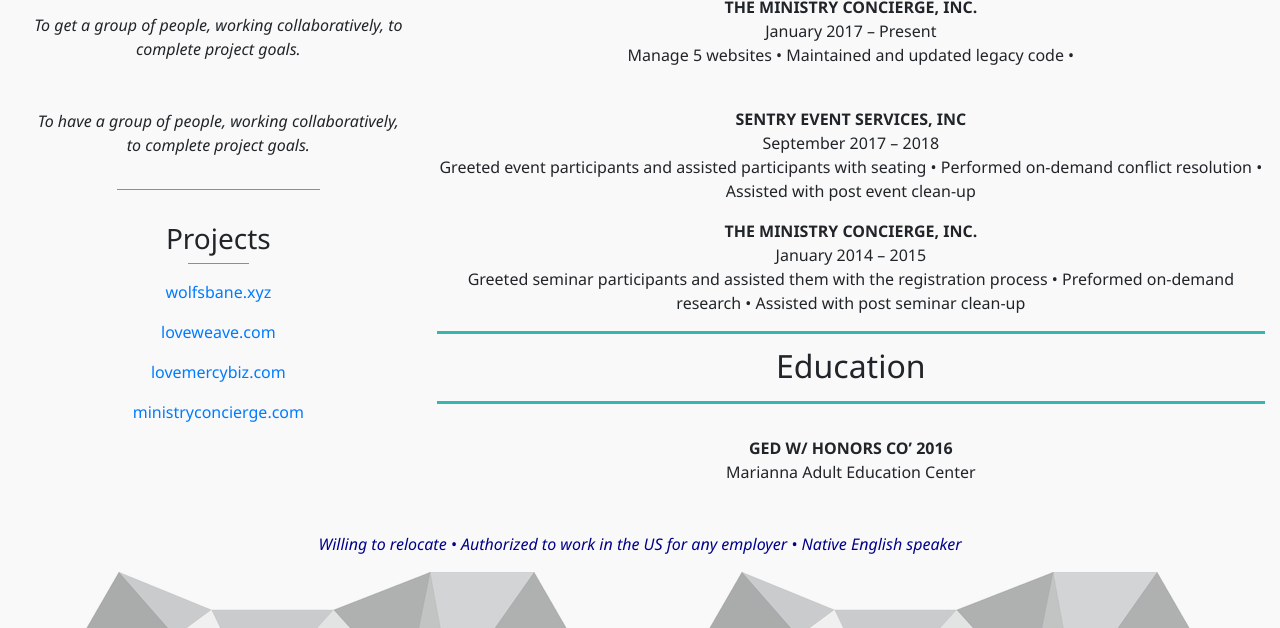
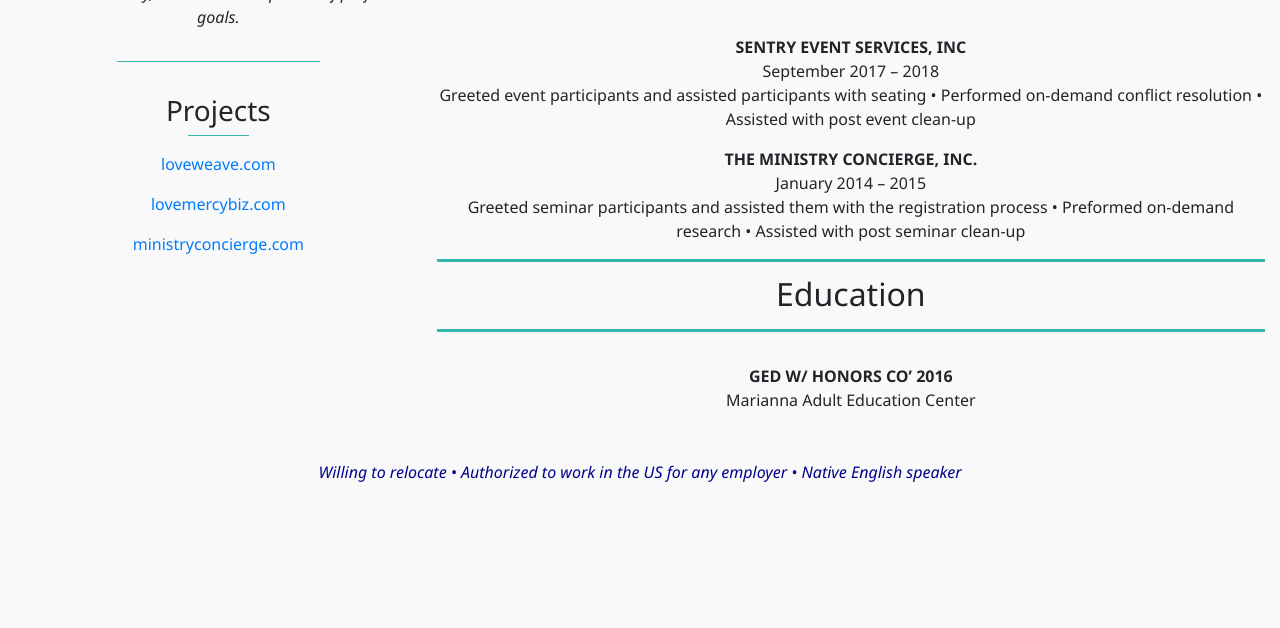
Before and after one commit to lovemercybiz/inspired-resume, a plain HTML site: page index.html in a window 1280 px wide. Shown: the part 689-1317 px from the top of the page. After the commit the page ends 1189 px from the top, so only its background shows below. Drawn offline with Linux system fonts and the light colour scheme.

Commit message:
Changed links

```diff
--- a/index.html
+++ b/index.html
@@ -12,8 +12,8 @@
 
     <body>
       <div class="container-fluid">
-            <div style="background:url(img/triangle-1805473_960_720.png) fixed; color:transparent; height: 3.5em;"></div>
-                <p class="relocate-work">Willing to relocate • Authorized to work in the US for any employer • Native English speaker </p>
+            <!-- <div style="background:url(img/triangle-1805473_960_720.png) fixed; color:transparent; height: 3.5em;"></div> -->
+                <p class="relocate-work">Willing to relocate • Authorized to work in the US for any employer • Native English speaker</p>
 
 
       <div style="margin-right: 0" class="row">
@@ -48,16 +48,14 @@
         <hr>
              <h3>Objective</h3>
                 <hr class="shorterLine">
-                    <p class="p-3"><em>To get a group of people, working collaboratively, to complete project goals.</em></p>
-                    <p class="p-3"><em>To have a group of people, working collaboratively, to complete project goals.</em></p>
+                    <p class="p-3"><em>To facilitate a group of people, into working collaboratively, toward the completion of project goals.</em></p>
                 <hr class="shortLine">
 
              <h3>Projects</h3>
                 <hr class="shorterLine">
-                <p class="col-sm col-md col-lg col-xl"><a href="wolfsbane.xyz" target="_blank">wolfsbane.xyz</a></p>
-                <p class="col-sm col-md col-lg col-xl"><a href="loveweave.com" target="_blank">loveweave.com</a></p>
-                <p class="col-sm col-md col-lg col-xl"><a href="#lovemercybiz" target="_blank">lovemercybiz.com</a></p>
-                <p class="col-sm col-md col-lg col-xl"><a href="ministryconcierge.com" target="_blank">ministryconcierge.com</a></p>
+                <p class="col-sm col-md col-lg col-xl"><a href="http://www.loveweave.com/" target="_blank">loveweave.com</a></p>
+                <p class="col-sm col-md col-lg col-xl"><a href="http://www.lovemercybiz.com/" target="_blank">lovemercybiz.com</a></p>
+                <p class="col-sm col-md col-lg col-xl"><a href="http://ministryconcierge.org/" target="_blank">ministryconcierge.com</a></p>
         <br>
         </div><!-- end of 1st col -->
 
@@ -68,7 +66,7 @@
                             <h3>Languages</h3>
                             <div style="text-transform: uppercase;" class="container">
                                     <!-- <p>css3</p><p>html5</p><p>javascript</p><p>php</p><p>ruby</p><p>sql</p> -->
-                                    <p>php</p>
+                                    <!-- <p>php</p> -->
                                     <p>sql</p>
                                     <p>css3</p>
                                     <p>ruby</p>
@@ -86,7 +84,7 @@
                                     <p>react js</p>
                                     <p>speaking</p>
                                     <p>bootstrap</p>
-                                    <p>scheduling</p>
+                                    <!-- <p>scheduling</p> -->
                                     <p>ruby on rails 5</p>
                                     <p>microsoft 2016: excel, visio, word</p>
                             </div>
@@ -96,7 +94,7 @@
                         <h2>Experience</h2><br>
                             <p style="font-weight: bold; margin-bottom: 0;">THE MINISTRY CONCIERGE, INC.</p>
                             <p style="margin-bottom: 0;">January 2017 – Present</p>
-                            <p>Manage 5 websites • Maintained and updated legacy code • </p><br>
+                            <p>Manage 5 websites • Maintained and updated legacy code • Developed websites applications • Content management</p><br>
 
                             <p style="font-weight: bold; margin-bottom: 0;">SENTRY EVENT SERVICES, INC</p>
                             <p style="margin-bottom: 0;">September 2017 – 2018</p>
@@ -115,7 +113,7 @@
        </div>
             <footer>
                 <p class="relocate-work">Willing to relocate • Authorized to work in the US for any employer • Native English speaker</p>
-                <div style="background:url(img/triangle-1805473_960_720.png) fixed; color:transparent; height: 3.5em;"></div>
+                <!-- <div style="background:url(img/triangle-1805473_960_720.png) fixed; color:transparent; height: 3.5em;"></div>     -->
                 <!-- <p class="relocate-work">Willing to relocate • Authorized to work in the US for any employer • Native English speaker</p> -->
             </footer>
       </div>
```
